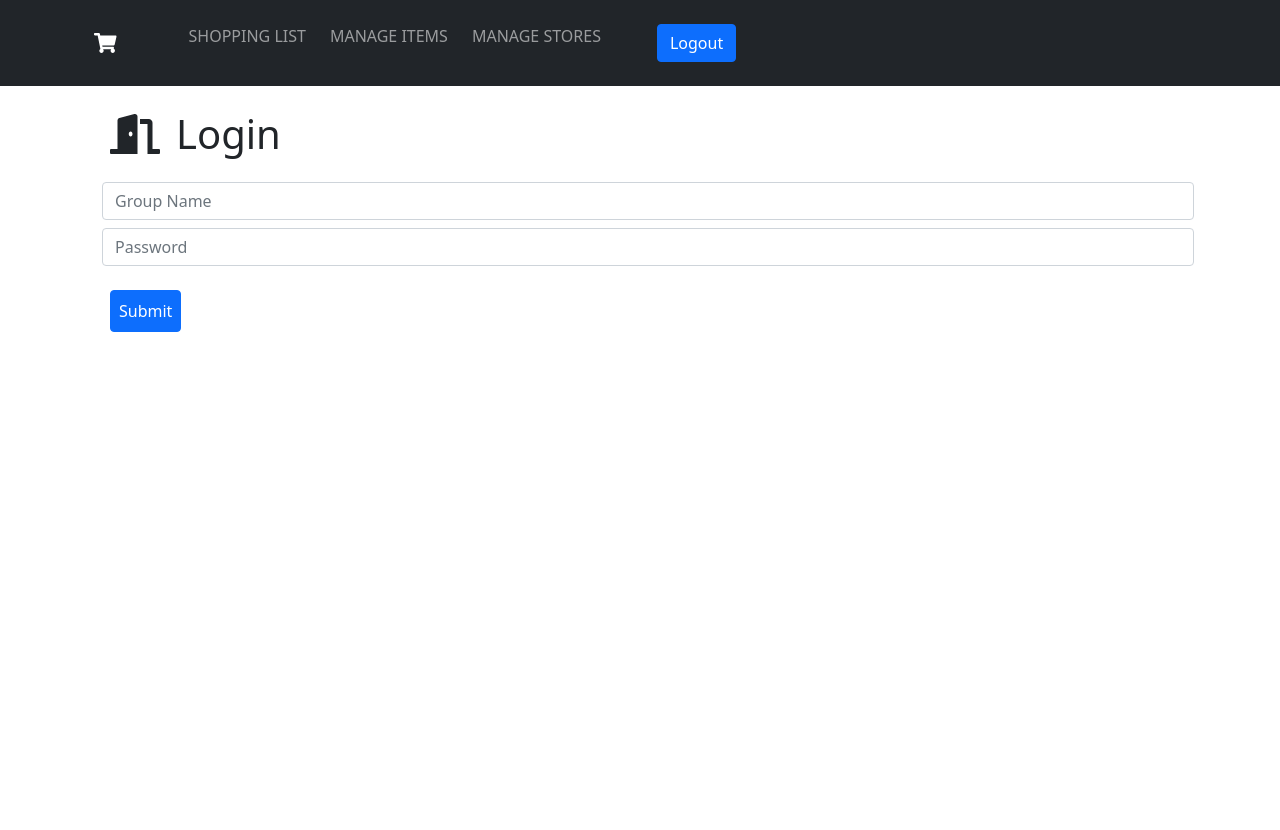
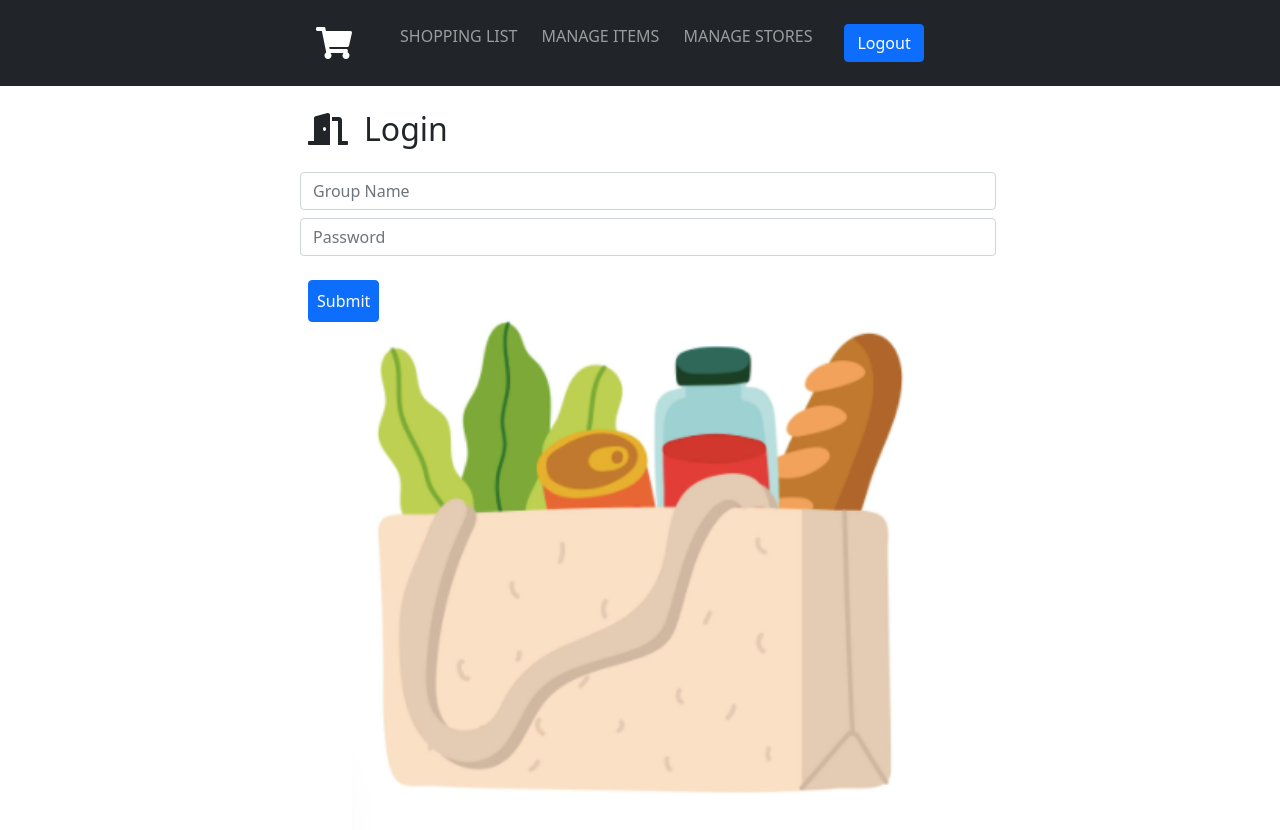
Before and after one commit to brockleybits/groceries_app, a React (Create React App) app in the folder client/: page / in a window 1280 px wide. Before the commit the page ends 800 px from the top, so only its background shows below. Built offline with nearby package versions, Linux system fonts and the light colour scheme.

Commit message:
Cosmetic updates & front-end error handling
Added CSS and a login image to imporove aesthetics. Error handling on the front-end to take users back to login page if a database access error occurs.

```diff
--- a/client/src/App.css
+++ b/client/src/App.css
@@ -0,0 +1,41 @@
+.max-container-width {
+    max-width: 720px;
+}
+
+.login-background {
+    background-image: url("http://localhost:3000/images/grocery_bag.png");
+    background-size: 80%;
+    background-repeat: no-repeat;
+    background-position: bottom center;
+}
+
+.login-height {
+    height: 90vh;
+}
+
+.login-heading {
+    font-size: 2.5em;
+}
+
+.login-sub-heading {
+    text-transform: uppercase;
+    font-size: 0.9em;
+}
+
+.login-title {
+    background-color: white;
+}
+
+.icon-size {
+    font-size: 2em;
+}
+
+.store-font {
+    font-size: 1.1em;
+    font-weight: 700;
+}
+
+.neighborhood-font {
+    font-size: 0.85em;
+    font-weight: 400;
+}
--- a/client/src/components/CurrentList.js
+++ b/client/src/components/CurrentList.js
@@ -42,8 +42,8 @@ const CurrentList = ({ deselectComplete, toggleDeselect }) => {
                     toggleDeselect();
                 })
                 .catch(err => {
-                    if (err.message === 'Request failed with status code 401') window.location.pathname = '/';
-                    console.log(`GET Store Items Error: ${err}`);
+                    console.log(err);
+                    window.location.pathname = '/';
                 });
         }
     }, [deselectComplete, toggleDeselect]);
@@ -113,17 +113,17 @@ const CurrentList = ({ deselectComplete, toggleDeselect }) => {
 
     return (
 
-        <Container>
+        <Container className="max-container-width">
             {   verified &&
-                <Button variant="warning" size="lg" className="my-2" onClick={popUndoStack}><FontAwesomeIcon icon={faUndo}/></Button>
+                <Button variant="warning" size="lg" className="my-3" onClick={popUndoStack}><FontAwesomeIcon icon={faUndo}/></Button>
             }
             <Accordion>
                 { storeInfo.map((store, index) =>
                     <Accordion.Item eventKey={index} key={store.store_id.toString() + index.toString()}>
                         <Accordion.Header>
-                            <span className="fw-bolder fs-5">{store.store_name}</span>
-                            <Badge pill bg="info" className="ms-2">{store.item_name.length}</Badge>
-                            <span className="fw-light fs-6 text-secondary ps-2 pt-1">{store.neighborhood}</span>
+                            <span className="store-font">{store.store_name}</span>
+                            <Badge pill bg="success" className="ms-2">{store.item_name.length}</Badge>
+                            <span className="neighborhood-font text-secondary ps-2">{store.neighborhood}</span>
                         </Accordion.Header>
                         <Accordion.Body>
                             {
--- a/client/src/components/Login.js
+++ b/client/src/components/Login.js
@@ -73,12 +73,13 @@ const Login = () => {
     }, [alert]);
 
     return (
-        <Container>
+        <Container className="max-container-width login-background login-height">
             {
                 alert.alert &&
                 <Alert variant={alert.variant}>{alert.message}</Alert>
             }
-            <h1 className="my-4 ps-3"><span className="pe-3"><FontAwesomeIcon icon={faDoorOpen} /></span>Login</h1>
+            <h1 className="login-heading" hidden >Welcome to Groceries</h1>
+            <h2 className="my-4 ps-3 login-title"><span className="pe-3"><FontAwesomeIcon icon={faDoorOpen} /></span>Login</h2>
             <Form onSubmit={onSubmit}>
                 <Form.Group>
                     <Form.Control className="m-2" type="text" placeholder="Group Name" onChange={onChange} />
--- a/client/src/components/ManageItems.js
+++ b/client/src/components/ManageItems.js
@@ -62,9 +62,10 @@ const ManageItems = () => {
                 if (localStorage.alert) setAlert(JSON.parse(localStorage.alert));
             })
             .catch(err => {
-                if (err.message === 'Request failed with status code 401') window.location.pathname = '/';
-                console.log(`GET Categories, Stores, & Items Error: ${err}`);
-            });    }, []);
+                console.log(err);
+                window.location.pathname = '/';
+            });
+        }, []);
 
     React.useEffect(() => setItemList(items), [items]);
 
@@ -166,7 +167,7 @@ const ManageItems = () => {
 
 
     return (
-        <Container>
+        <Container className="max-container-width">
             {
                 alert.alert &&
                 <Alert variant={alert.variant}>{alert.message}</Alert>
--- a/client/src/components/ManageStores.js
+++ b/client/src/components/ManageStores.js
@@ -42,8 +42,8 @@ const ManageStores = () => {
                 if (localStorage.alert) setAlert(JSON.parse(localStorage.alert));
             })
             .catch(err => {
-                if (err.message === 'Request failed with status code 401') window.location.pathname = '/';
-                console.log(`GET Stores Error: ${err}`);
+                console.log(err);
+                window.location.pathname = '/';
             });
     }, []);
 
@@ -94,7 +94,7 @@ const ManageStores = () => {
     }, [alert]);
 
     return (
-        <Container>
+        <Container className="max-container-width">
             {
                 alert.alert &&
                 <Alert variant={alert.variant}>{alert.message}</Alert>
@@ -112,11 +112,13 @@ const ManageStores = () => {
             <ListGroup>
                 { stores.map(store =>
                     <ListGroup.Item className="d-flex justify-content-between align-items-start align-items-center" key={`store-info-${store.id}`}>
-                        <div className="fw-bolder fs-5 text-dark">
-                            {store.store_name}
-                        </div>
-                        <div className="fs-6 text-secondary">
-                            {store.neighborhood}
+                        <div>
+                            <span className="store-font">
+                                {store.store_name}
+                            </span>
+                            <span className="nieghborhood-font text-secondary ps-3">
+                                {store.neighborhood}
+                            </span>
                         </div>
                         <Button
                             variant="outline-danger"
--- a/client/src/components/NavMenu.js
+++ b/client/src/components/NavMenu.js
@@ -27,15 +27,15 @@ const NavMenu = () => {
 
     return (
         <Navbar bg="dark" variant="dark" expand="lg">
-            <Container className="fluid px-4">
-                <Navbar.Brand href="/dashboard" className="pe-5"><FontAwesomeIcon icon={faShoppingCart}/></Navbar.Brand>
+            <Container className="max-container-width">
+                <Navbar.Brand href="/dashboard" className="px-4 icon-size"><FontAwesomeIcon icon={faShoppingCart}/></Navbar.Brand>
                 <Navbar.Toggle className="pe-2" aria-controls="basic-navbar-nav" />
                 <Navbar.Collapse id="basic-navbar-nav">
                     <Nav className="me-auto">
                         <Nav.Link href="/update-list" className="mt-2 pe-3 text-uppercase">Shopping List</Nav.Link>
                         <Nav.Link href="/items" className="mt-2 pe-3 text-uppercase">Manage Items</Nav.Link>
                         <Nav.Link href="/stores" className="mt-2 text-uppercase">Manage Stores</Nav.Link>
-                        <Button className="my-3 mx-5" onClick={onClick} >Logout</Button>
+                        <Button className="my-3 mx-4" onClick={onClick} >Logout</Button>
                     </Nav>
                 </Navbar.Collapse>
             </Container>
--- a/client/src/components/UpdateList.js
+++ b/client/src/components/UpdateList.js
@@ -45,8 +45,8 @@ const UpdateList = ({ deselectComplete, toggleDeselect }) => {
                 if (localStorage.alert) setAlert(JSON.parse(localStorage.alert));
             })
             .catch(err => {
-                if (err.message === 'Request failed with status code 401') window.location.pathname = '/';
-                console.log(`GET Categories & Items Error: ${err}`);
+                console.log(err);
+                window.location.pathname = '/';
             });
         }
     }, [deselectComplete, toggleDeselect]);
@@ -135,7 +135,7 @@ const UpdateList = ({ deselectComplete, toggleDeselect }) => {
 
 
     return (
-        <Container>
+        <Container className="max-container-width">
             {
                 alert.alert &&
                 <Alert variant={alert.variant}>{alert.message}</Alert>
```
Also changed, not shown: client/public/images/grocery_bag.png (added), 1 other file (tests, documents, lock files or other folders).
